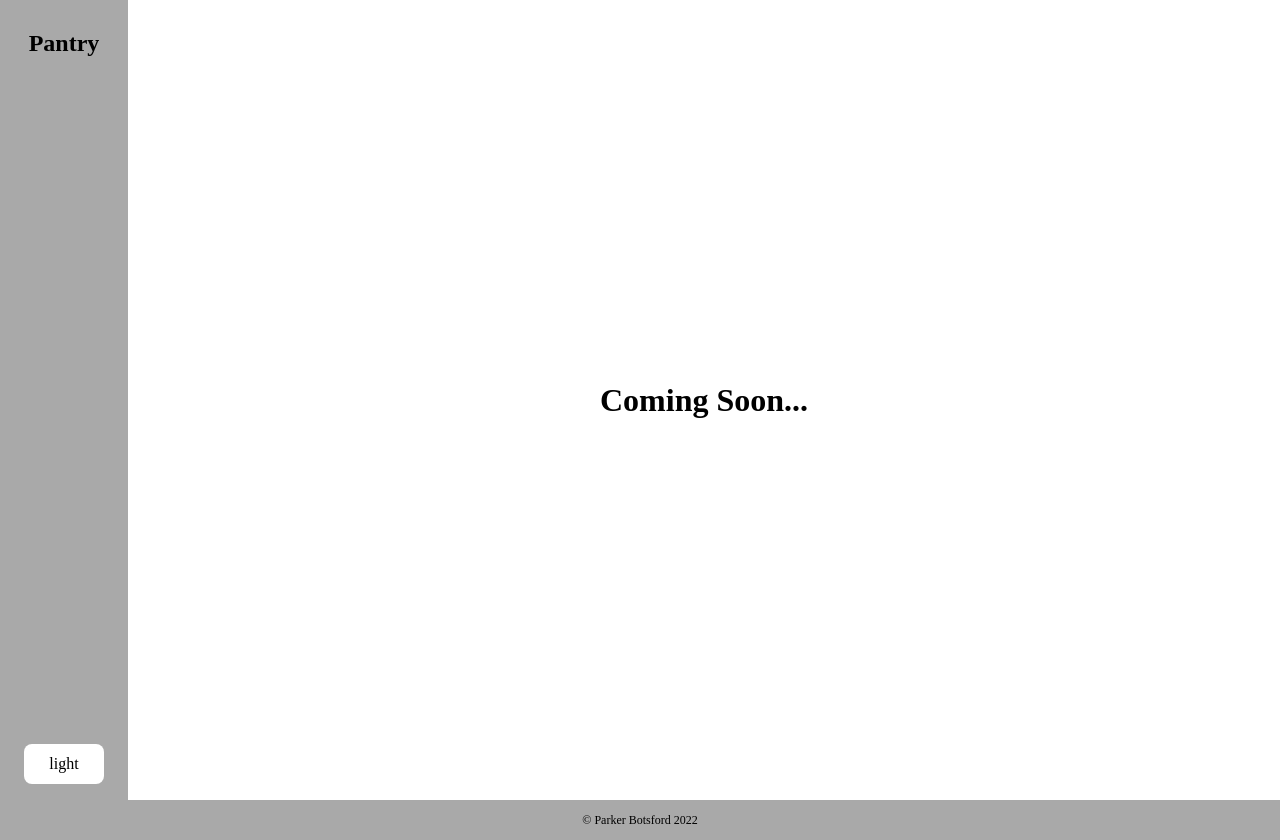
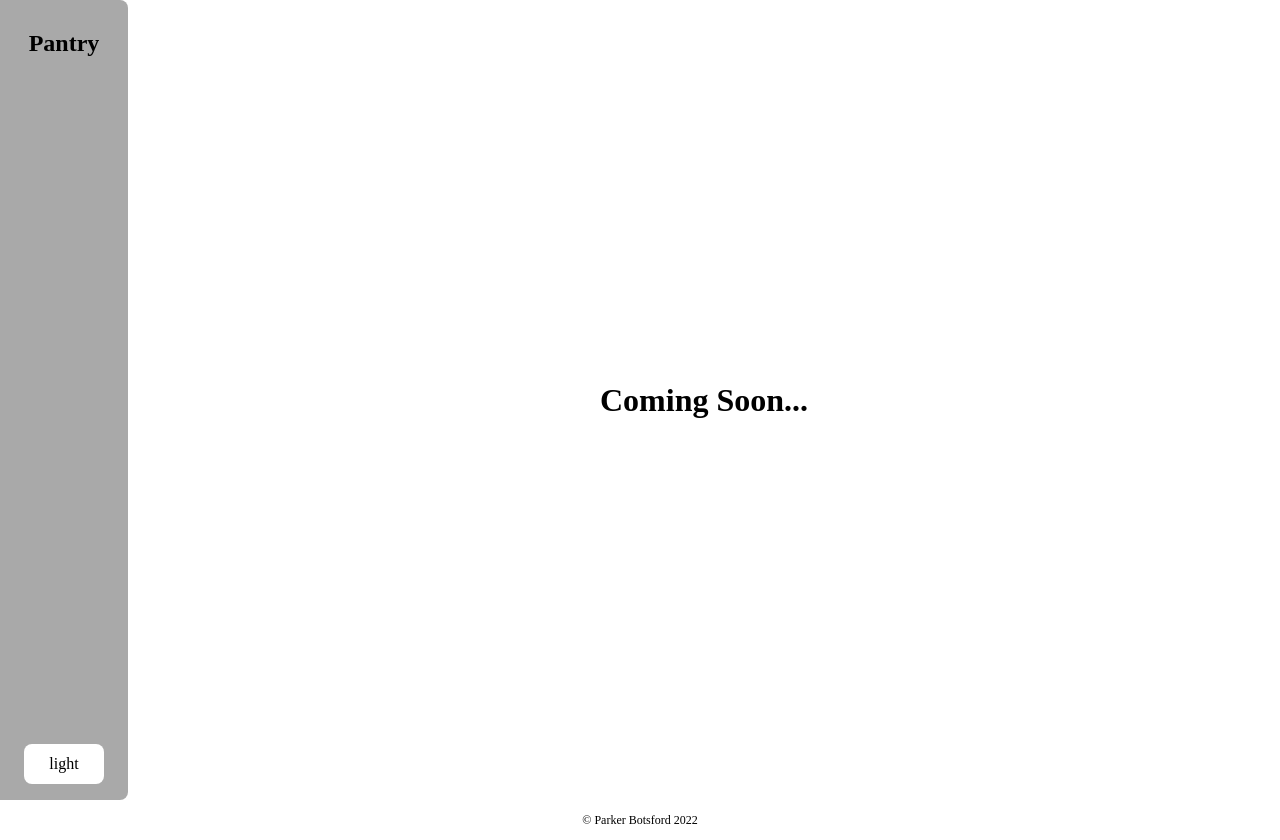
Before and after one commit to parbots/pantry, a Next.js app: page /dashboard in a window 1280 px wide. Built offline with nearby package versions, Linux system fonts and the light colour scheme.

Commit message:
Adjust dashboard page styling

```diff
--- a/layouts/pages/dashboard/Footer/Footer.module.css
+++ b/layouts/pages/dashboard/Footer/Footer.module.css
@@ -6,8 +6,6 @@
     display: flex;
     justify-content: center;
     align-items: center;
-
-    background-color: var(--highlight);
 }
 
 .copyright {
--- a/layouts/pages/dashboard/Header/Header.module.css
+++ b/layouts/pages/dashboard/Header/Header.module.css
@@ -11,6 +11,9 @@
     justify-content: space-between;
     align-items: center;
 
+    border-radius: 0 0.5rem 0.5rem 0;
+    overflow: hidden;
+
     background-color: var(--highlight);
 }
 
```
